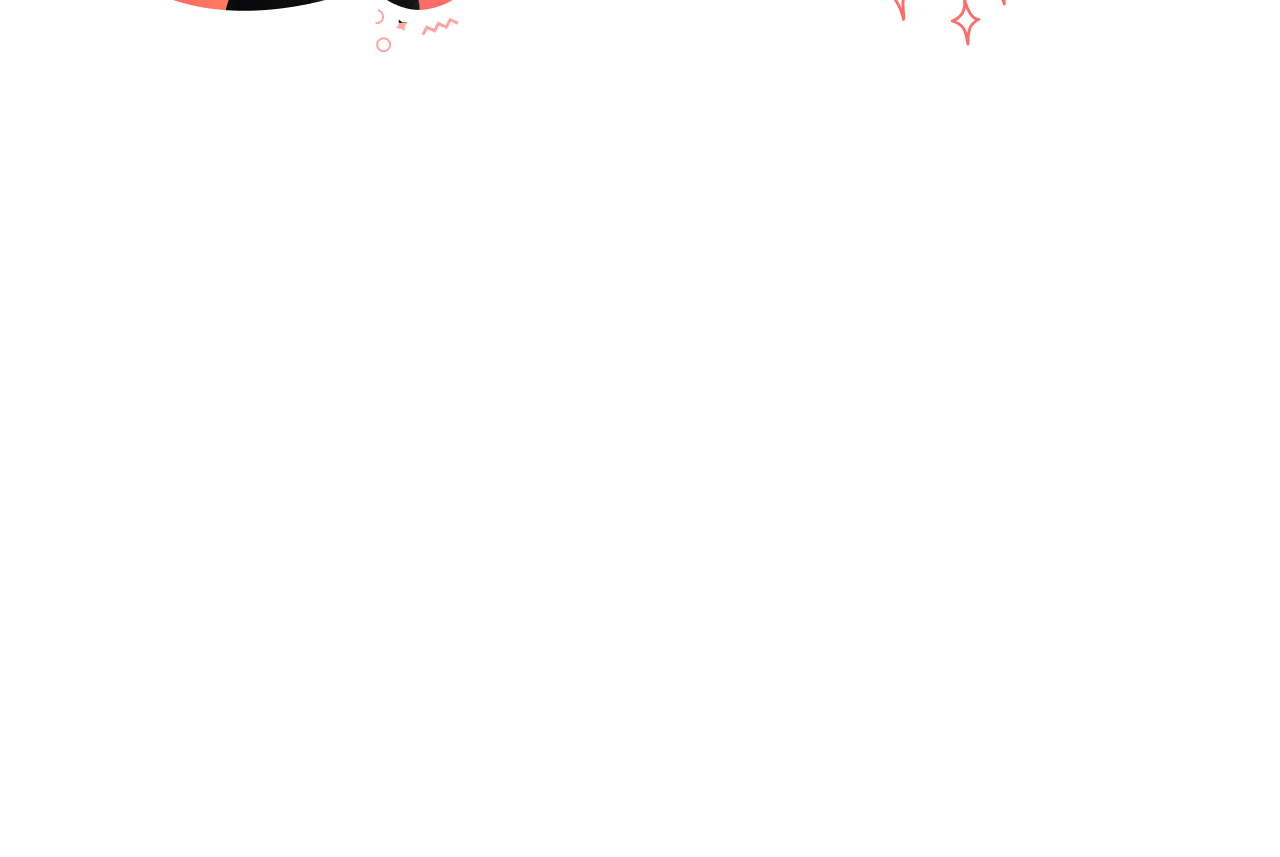
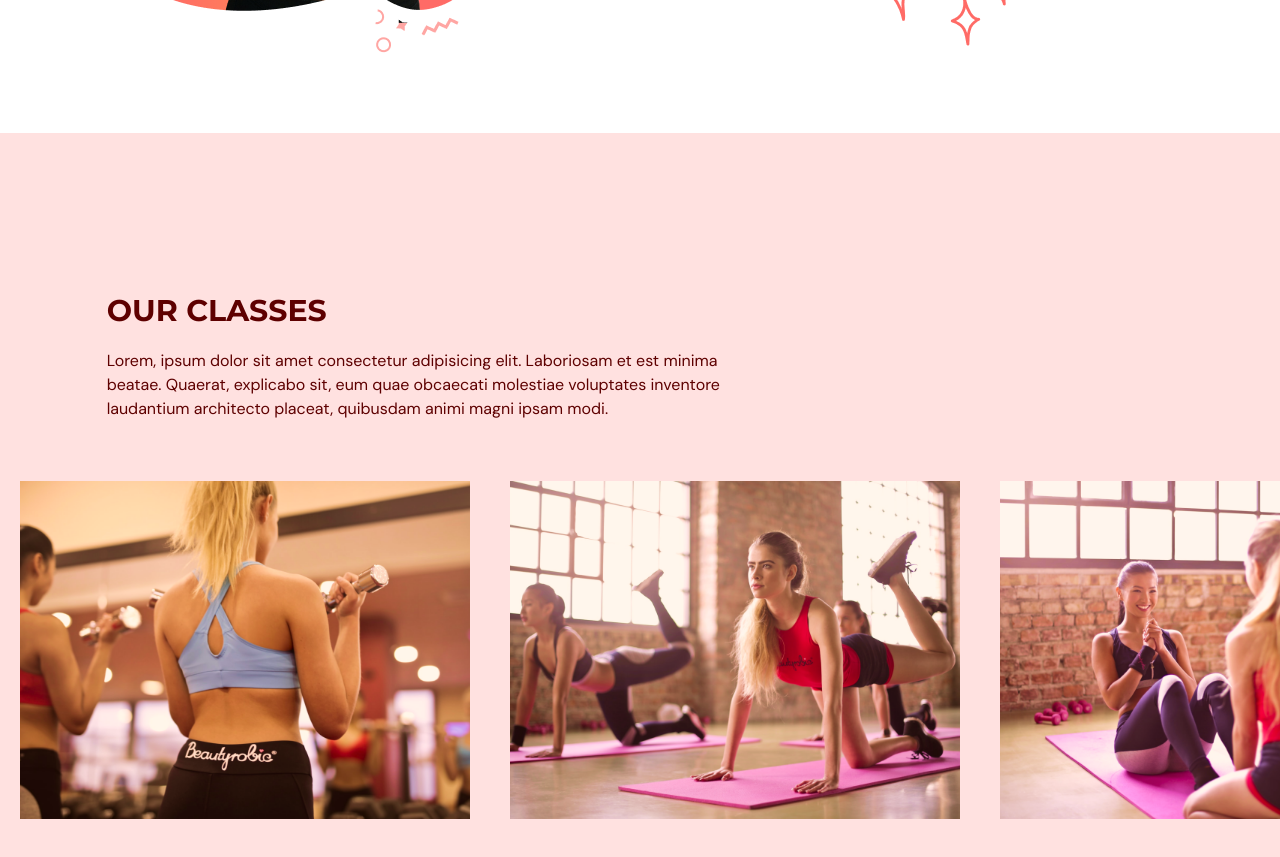
Before and after one commit to Rojan011/gymapp, a React (Vite) app: page / in a window 1280 px wide. Shown: the part 2040-2897 px from the top of the page. Before the commit the page ends 2173 px from the top, so only its background shows below. Built offline with nearby package versions, Linux system fonts and the light colour scheme.

Commit message:
feature-ourClasses page complete

```diff
--- a/src/App.tsx
+++ b/src/App.tsx
@@ -3,6 +3,7 @@
 import { SelectedPage } from "./shared/types";
 import Home from "./scenes/home";
 import Benefits from "./scenes/benefits";
+import OurClasses from "./scenes/ourClasses";
 
 function App() {
   const [selectedPage, setSelectedPage] = useState<SelectedPage>(
@@ -34,6 +35,7 @@
       />
       <Home setSelectedPage={setSelectedPage} />
       <Benefits setSelectedPage={setSelectedPage} />
+      <OurClasses setSelectedPage={setSelectedPage} />
     </div>
   );
 }
--- /dev/null
+++ b/src/scenes/ourClasses/Class.tsx
@@ -0,0 +1,23 @@
+type Props = {
+  name: string;
+  description?: string;
+  image: string;
+};
+
+const overlayStyles = `p-5 absolute  z-30 flex
+ h-[380px] w-[450px] flex-col items-center justify-center
+ whitespace-normal bg-primary-500 text-center text-white
+opacity-0 duration-500 hover:opacity-90`;
+const Class = ({ name, description, image }: Props) => {
+  return (
+    <li className="relative mx-5 inline-block h-[380px] w-[450px]">
+      <div className={overlayStyles}>
+        <p className="text-2xl">{name}</p>
+        <p className="mt-5">{description}</p>
+      </div>
+      <img src={image} alt={`${image}`} />
+    </li>
+  );
+};
+
+export default Class;
--- /dev/null
+++ b/src/scenes/ourClasses/index.tsx
@@ -0,0 +1,95 @@
+import { ClassType, SelectedPage } from "../../shared/types";
+import image1 from "../../assets/image1.png";
+import image2 from "../../assets/image2.png";
+import image3 from "../../assets/image3.png";
+import image4 from "../../assets/image4.png";
+import image5 from "../../assets/image5.png";
+import image6 from "../../assets/image6.png";
+import { motion } from "framer-motion";
+import HText from "../../shared/HText";
+import Class from "./Class";
+
+const classes: Array<ClassType> = [
+  {
+    name: "Weight Training Classes",
+    description:
+      "Build strength and tone your muscles with our expert-guided weight training sessions. Suitable for all fitness levels.",
+    image: image1,
+  },
+  {
+    name: "Cardio Blast Sessions",
+    description:
+      "Get your heart pumping with high-energy cardio workouts designed to improve endurance and burn calories.",
+    image: image2,
+  },
+  {
+    name: "Yoga and Mindfulness",
+
+    image: image3,
+  },
+  {
+    name: "HIIT Workouts",
+    description:
+      "Maximize your workout in minimal time with high-intensity interval training that boosts metabolism and improves fitness.",
+    image: image4,
+  },
+  {
+    name: "Functional Fitness Training",
+
+    image: image5,
+  },
+  {
+    name: "Spin Classes",
+    description:
+      "Pedal your way to peak fitness with guided indoor cycling sessions that combine fun and intensity.",
+    image: image6,
+  },
+];
+
+type Props = {
+  setSelectedPage: (value: SelectedPage) => void;
+};
+
+const OurClasses = ({ setSelectedPage }: Props) => {
+  return (
+    <section id="ourclasses" className="w-full bg-primary-100 py-40 ">
+      <motion.div
+        onViewportEnter={() => setSelectedPage(SelectedPage.OurClasses)}
+      >
+        <motion.div
+          className="mx-auto w-5/6"
+          initial="hidden"
+          whileInView="visible"
+          viewport={{ once: true, amount: 0.5 }}
+          transition={{ duration: 0.5 }}
+          variants={{
+            hidden: { opacity: 0, x: -50 },
+            visible: { opacity: 1, x: 0 },
+          }}
+        >
+          <div className="md:w-3/5">
+            <HText>OUR CLASSES</HText>
+            <p className="py-5">
+              Lorem, ipsum dolor sit amet consectetur adipisicing elit.
+              Laboriosam et est minima beatae. Quaerat, explicabo sit, eum quae
+              obcaecati molestiae voluptates inventore laudantium architecto
+              placeat, quibusdam animi magni ipsam modi.
+            </p>
+          </div>
+        </motion.div>
+        <div className="mt-10 h-[353px] w-full overflow-x-auto overflow-y-hidden">
+          <ul className="w-[2800px] whitespace-nowrap">
+            {classes.map((item:ClassType, index) => (
+              <Class key={`${item.name}-${index}`}
+              name={item.name}
+              description={item.description}
+              image={item.image} />
+            ))}
+          </ul>
+        </div>
+      </motion.div>
+    </section>
+  );
+};
+
+export default OurClasses;
--- a/src/shared/types.ts
+++ b/src/shared/types.ts
@@ -9,3 +9,9 @@
     title:string;
     description:string
   }
+
+export interface ClassType{
+  name:string;
+  description?:string;
+  image:string;
+}
```
